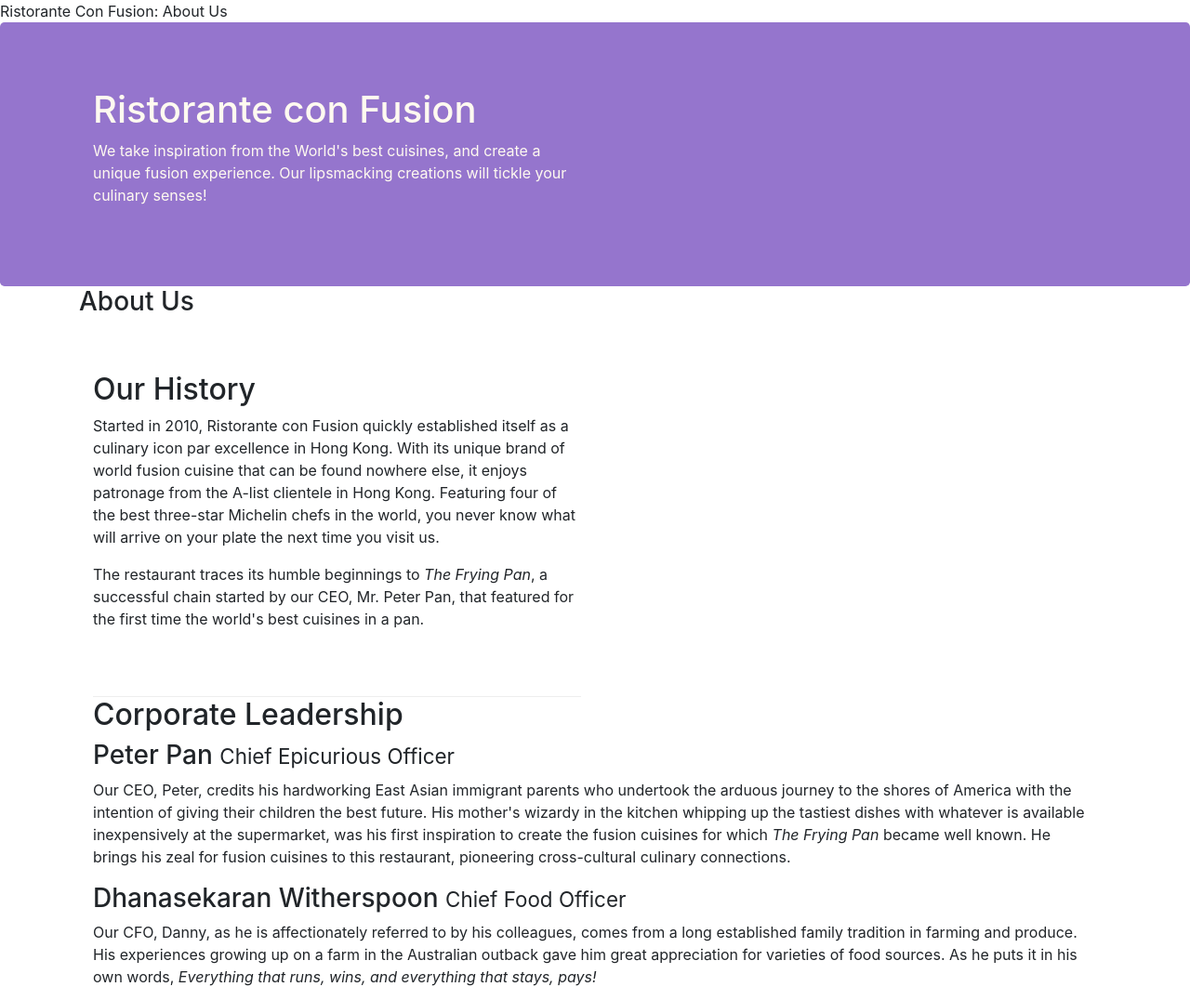
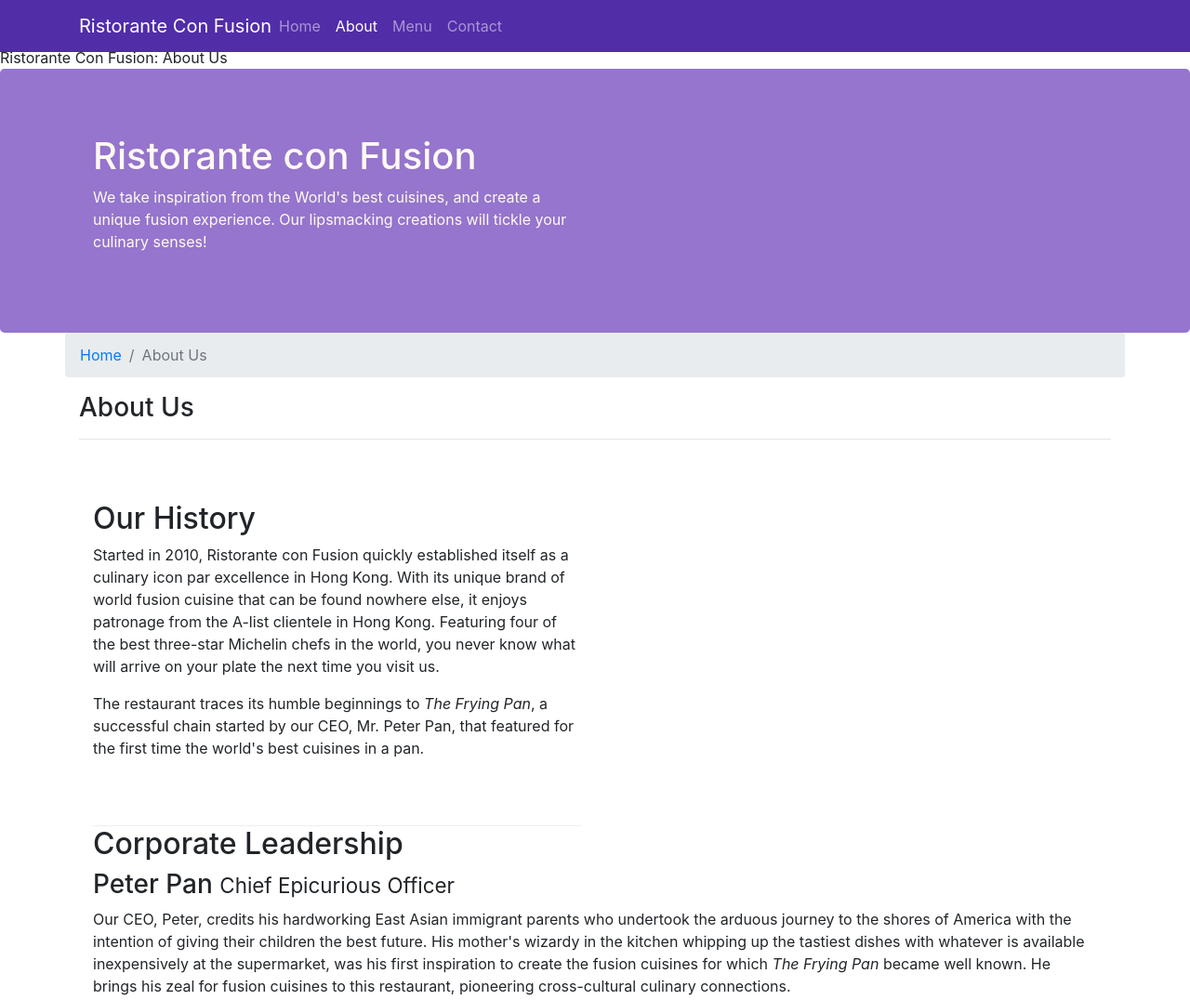
Before and after one commit to x1jinchu1x/conFusionBootstrap4, a website: page aboutus.html in a window 1280 px wide. Shown: the top 1076 px of the page at 93% size. Drawn offline with nearby package versions, Linux system fonts and the light colour scheme.

Commit message:
Navbar and BreadCrumbs

```diff
--- a/aboutus.html
+++ b/aboutus.html
@@ -15,7 +15,22 @@
 </head>
 
 <body>
-
+    <nav class="navbar navbar-dark navbar-expand-sm fixed-top">
+        <div class="container">
+            <button class="navbar-toggler" type="button" data-toggle="collapse" data-target="#Navbar">
+                <span class="navbar-toggler-icon"></span>
+            </button>
+            <a class="navbar-brand mr-auto" href="./index.html">Ristorante Con Fusion</a>
+            <div class="collapse navbar-collapse" id="Navbar">
+                <ul class="navbar-nav mr-auto">
+                        <li class="nav-item"><a class="nav-link" href="./index.html">Home</a></li>
+                        <li class="nav-item active"><a class="nav-link" href="#">About</a></li>
+                        <li class="nav-item"><a class="nav-link" href="#">Menu</a></li>
+                        <li class="nav-item"><a class="nav-link" href="#">Contact</a></li>
+                </ul>
+            </div>
+        </div>
+    </nav>
     <header class="jumbotron">
         <div class="container">
             <div class="row row-header">
@@ -30,10 +45,14 @@
     </header>
 
     <div class="container">
-        <div class="col-12">
-            <div class="row">
-               <h3>About Us</h3>
-               <hr>
+        <div class="row">
+            <ol class="col-12 breadcrumb">
+                <li class="breadcrumb-item"><a href="./index.html">Home</a></li>
+                <li class="breadcrumb-item active">About Us</li>
+            </ol>
+            <div class="col-12">
+                <h3>About Us</h3>
+                <hr>
             </div>
         </div>
 
@@ -70,7 +89,7 @@
                 <div class="col-4 offset-1 col-sm-2">
                     <h5>Links</h5>
                     <ul class="list-unstyled">
-                        <li><a href="#">Home</a></li>
+                        <li><a href="./index.html">Home</a></li>
                         <li><a href="#">About</a></li>
                         <li><a href="#">Menu</a></li>
                         <li><a href="#">Contact</a></li>
--- a/css/styles.css
+++ b/css/styles.css
@@ -23,8 +23,17 @@
     color: floralwhite;
 }
 
-.address {
+address {
     font-size: 80%;
     margin: 0px;
     color: #0f0f0f;
 }
+
+body{
+    padding: 50px 0px 0px 0px;
+    z-index: 0;
+}
+
+.navbar-dark{
+    background-color: #512DA8;
+}
```
Also changed, not shown: index.html (+17 -1 lines).
